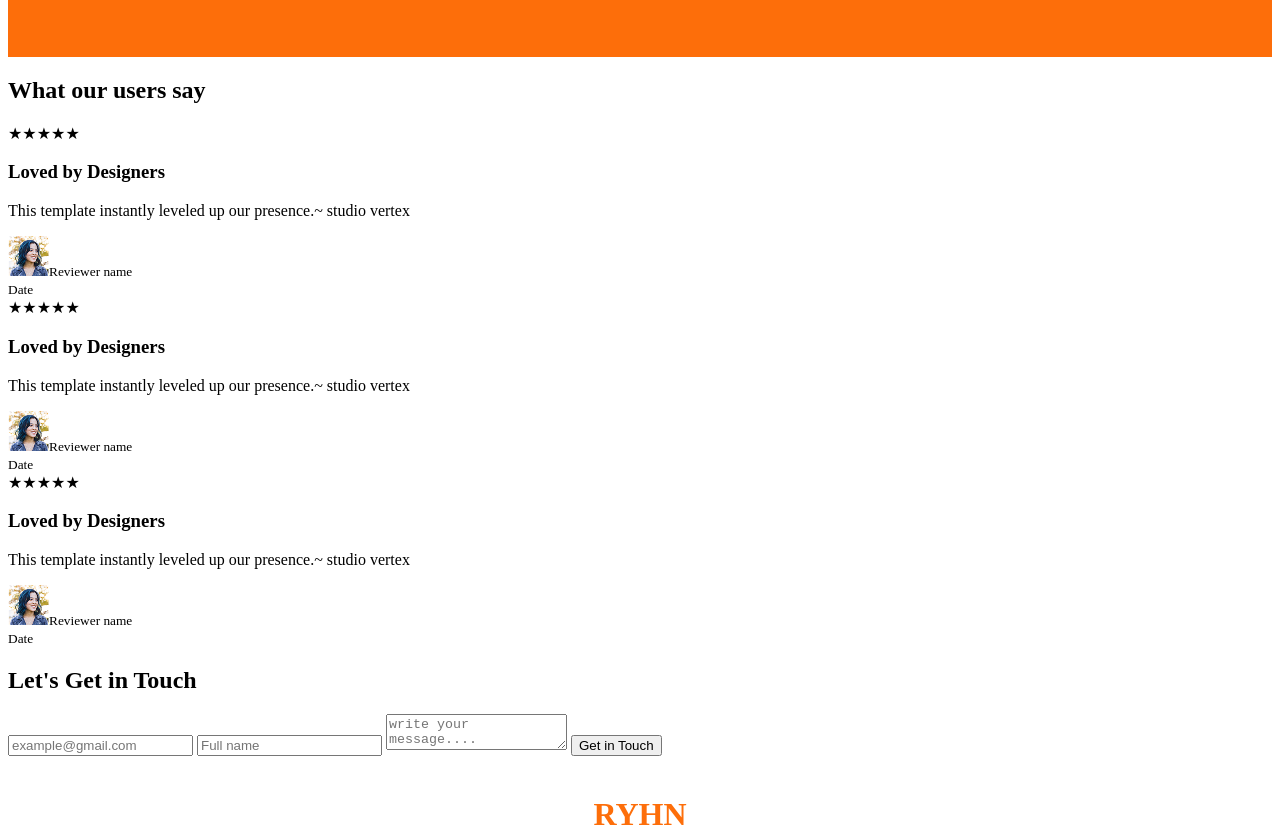
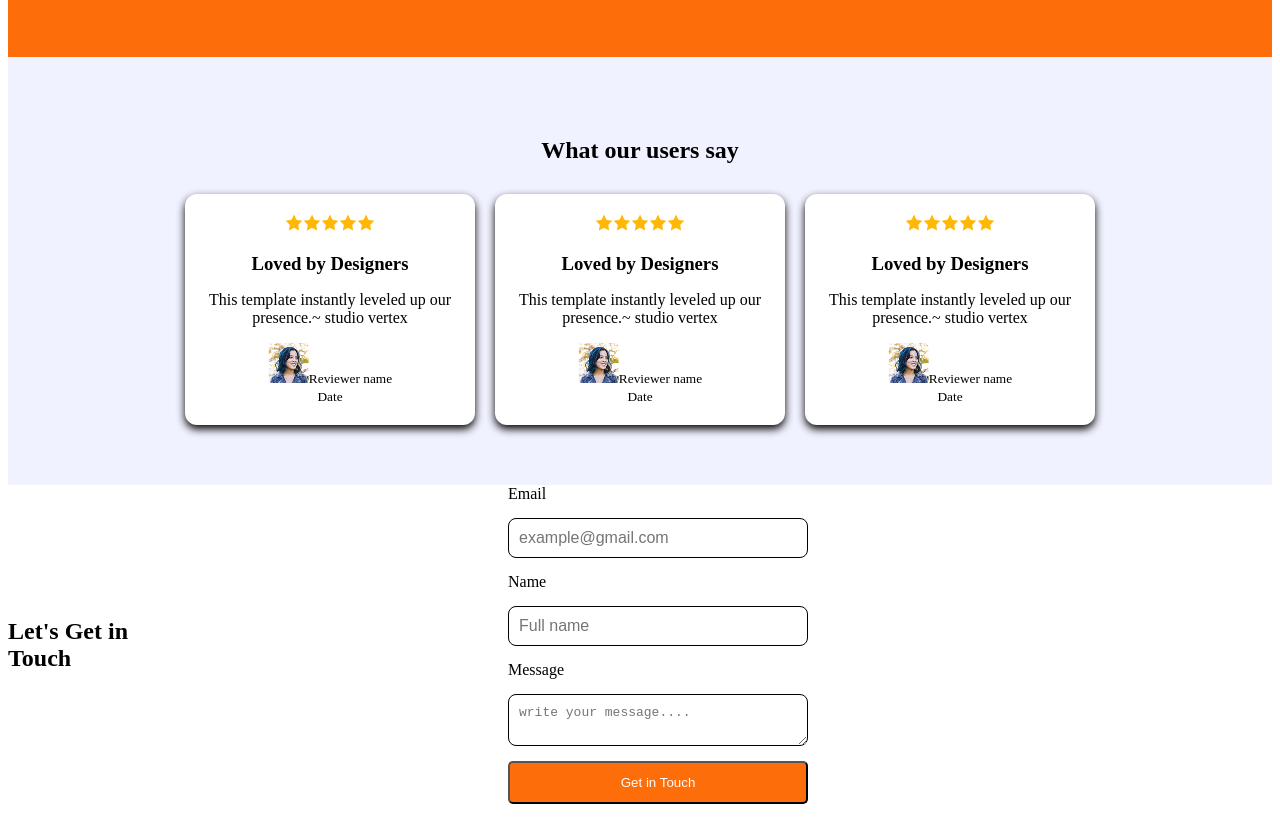
Before and after one commit to Rayhantaluk/ryhn, a plain HTML site: page index.html in a window 1280 px wide. Shown: the part 1624-2460 px from the top of the page. Drawn offline with Linux system fonts and the light colour scheme.

Commit message:
added the form

```diff
--- a/index.html
+++ b/index.html
@@ -53,15 +53,19 @@
             <h2>What our users say</h2>
             <div class="response1">
                 <div class="response">
-                    <div class="stars">&#9733;&#9733;&#9733;&#9733;&#9733;</div>
+                    <div class="stars"><img src="styles/images/icon-star.png" alt=""><img src="styles/images/icon-star.png" alt=""><img src="styles/images/icon-star.png" alt=""><img src="styles/images/icon-star.png" alt=""><img src="styles/images/icon-star.png" alt=""></div>
                     <h3>Loved by Designers</h3>
                     <p>This template instantly leveled up our presence.~ studio vertex</p>
                     <small><img src="styles/images/avatar.png" alt="">Reviewer name <br>Date</small>
-                    <div class="stars">&#9733;&#9733;&#9733;&#9733;&#9733;</div>
+                </div>
+                <div class="response">
+                    <div class="stars"><img src="styles/images/icon-star.png" alt=""><img src="styles/images/icon-star.png" alt=""><img src="styles/images/icon-star.png" alt=""><img src="styles/images/icon-star.png" alt=""><img src="styles/images/icon-star.png" alt=""></div>
                     <h3>Loved by Designers</h3>
                     <p>This template instantly leveled up our presence.~ studio vertex</p>
                     <small><img src="styles/images/avatar.png" alt="">Reviewer name <br>Date</small>
-                    <div class="stars">&#9733;&#9733;&#9733;&#9733;&#9733;</div>
+                </div>
+                <div class="response">
+                    <div class="stars"><img src="styles/images/icon-star.png" alt=""><img src="styles/images/icon-star.png" alt=""><img src="styles/images/icon-star.png" alt=""><img src="styles/images/icon-star.png" alt=""><img src="styles/images/icon-star.png" alt=""></div>
                     <h3>Loved by Designers</h3>
                     <p>This template instantly leveled up our presence.~ studio vertex</p>
                     <small><img src="styles/images/avatar.png" alt="">Reviewer name <br>Date</small>
@@ -72,15 +76,16 @@
 
         <section class="contact">
             <div class="contact-left">
-                <h2>Let's Get in Touch</h2>
+                <h2>Let's Get in <br>Touch</h2>
             </div>
             <div class="contact-right">
-                <form>
-
-                    <input type="Email" name="" placeholder="example@gmail.com" id="" required>
-
-                    <input type="Name" placeholder="Full name" required>
-                    <textarea name="Message" placeholder="write your message...." id="" required></textarea>
+                <form class="fillup">
+                    <label for="Email">Email</label>
+                    <input class="check" type="Email" name="" placeholder="example@gmail.com" id="" required>
+                    <label for="Name">Name</label>
+                    <input class="check" type="Name" placeholder="Full name" required>
+                    <label for="Message">Message</label>
+                    <textarea class="check" name="Message" placeholder="write your message...." id="" required></textarea>
                     <button class="btn-third" type="submit">Get in Touch</button>
                 </form>
             </div>
--- a/styles/web.css
+++ b/styles/web.css
@@ -27,7 +27,7 @@ nav ul a{
 nav ul li {
     list-style: none;
 }
-.btn-primary, .btn-secondary{
+.btn-primary, .btn-secondary, .btn-third{
     background: #fd6e0a;
     font-size: bold;
     color: white;
@@ -107,3 +107,54 @@ footer nav a {
     margin: auto;
 
 }
+.cus-response{
+    background: #f1f2ff;
+    text-align: center;
+    padding: 60px 10%;
+}
+.response1{
+    display: flex;
+    justify-content: center;
+    gap: 20px;
+    margin-top: 30px;
+}
+.response{
+    background: white;
+    padding: 20px;
+    border-radius: 12px;
+    width: 250px;
+    box-shadow: 0 4px 8px;
+}
+.response .card{
+    color: gold;
+    margin-bottom: 10px;
+}
+.response h3{
+    margin-bottom: 10px;
+}
+.contact{
+    display: flex;
+    justify-content: space-between;
+    align-items: center;
+    max-width: 800px;
+    box-sizing: border-box;
+}
+contact-left h2{
+    font-size: 988px;
+    font-weight: 1110;
+    align-items: center;
+    text-align: center;
+
+}
+.fillup{
+    display: flex;
+    flex-direction: column;
+    gap: 15px;
+    width: 300px;
+}
+.check{
+    padding: 10px;
+    border: 1px solid;
+    border-radius: 8px;
+    font-size: 1em;
+}
```
